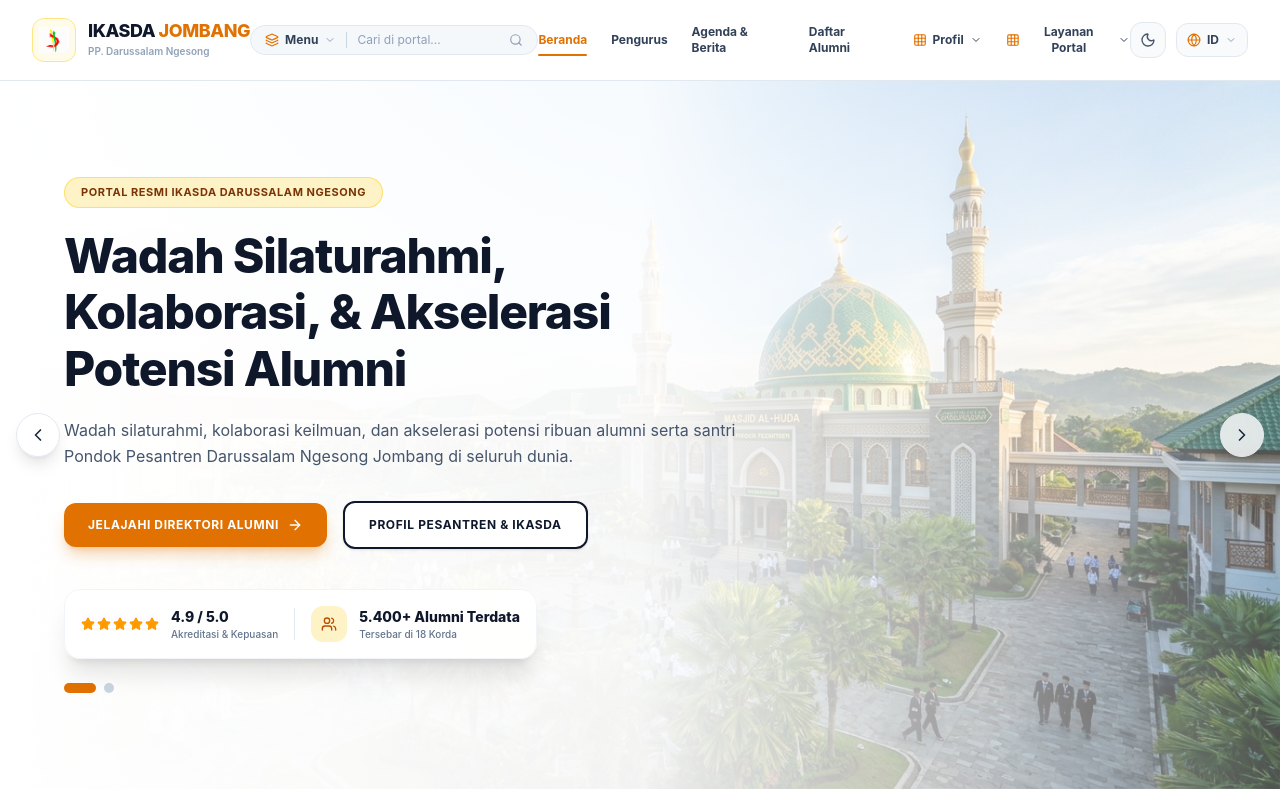
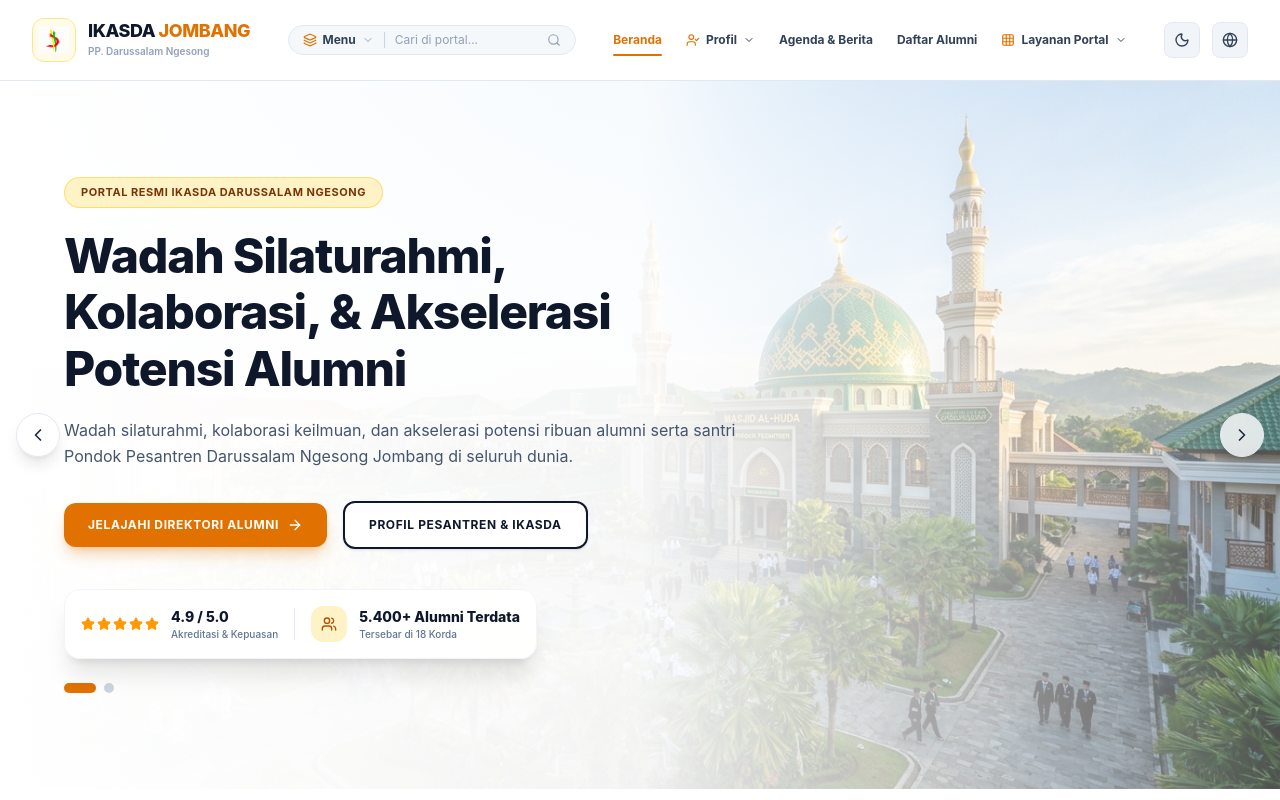
Before and after one commit to afifmashum61-oss/Ikasda, a Next.js app: page / in a window 1280 px wide. Shown: the top 800 px of the page. Built offline with nearby package versions, Linux system fonts and the light colour scheme.

Commit message:
Update Navbar.tsx

```diff
--- a/components/layout/Navbar.tsx
+++ b/components/layout/Navbar.tsx
@@ -23,7 +23,8 @@ import {
   HeartHandshake,
   HelpCircle,
   Sparkles,
-  Grid
+  Grid,
+  UserCheck
 } from "lucide-react";
 
 export default function Navbar() {
@@ -73,15 +74,7 @@ export default function Navbar() {
     }
   };
 
-  const navLinks = [
-    { name: lang === "ID" ? "Beranda" : "Home", href: "/" },
-    // { name: lang === "ID" ? "Profil" : "Profile", href: "/profile" },
-    { name: lang === "ID" ? "Pengurus" : "Management", href: "/pengurus" },
-    { name: lang === "ID" ? "Agenda & Berita" : "News & Events", href: "/agenda" },
-    { name: lang === "ID" ? "Daftar Alumni" : "Directory", href: "/daftar-alumni" },
-  ];
-
-  const featureGridProfieItems = [
+  const featureGridProfileItems = [
     {
       title: lang === "ID" ? "Sejarah Pesantren" : "Pesantren History",
       desc: lang === "ID" ? "Sejarah, visi misi, dan struktur organisasi" : "History, vision & mission, and organizational structure",
@@ -91,7 +84,7 @@ export default function Navbar() {
     },
     {
       title: lang === "ID" ? "Sejarah IKASDA" : "IKASDA History",
-      desc: lang === "ID" ? "Sejarah, visi misi, dan struktur organisasi" : "History, vision & mission, and organizational structure",
+      desc: lang === "ID" ? "Sejarah, visi misi, dan perjalanan IKASDA" : "History, vision & mission, and IKASDA journey",
       icon: Building2,
       href: "/profile/sejarah-ikasda",
     },
@@ -157,6 +150,8 @@ export default function Navbar() {
     },
   ];
 
+  const isProfileActive = pathname.startsWith('/profile');
+
   return (
     <header className="sticky top-0 z-50 border-b border-slate-200 bg-white/95 backdrop-blur-md dark:border-zinc-800 dark:bg-zinc-900/95 transition-colors">
       <div className="container mx-auto flex h-20 items-center justify-between px-4 lg:px-8">
@@ -193,6 +188,7 @@ export default function Navbar() {
               onClick={() => {
                 setIsCategoryOpen(!isCategoryOpen);
                 setIsLayananOpen(false);
+                setIsProfileListOpen(false);
               }}
               className="flex items-center gap-1.5 border-r border-slate-300 pr-2.5 text-xs font-bold text-slate-700 hover:text-amber-600 dark:border-zinc-700 dark:text-zinc-200 dark:hover:text-amber-500 transition-colors"
             >
@@ -246,48 +242,49 @@ export default function Navbar() {
 
         {/* Main Navigation Links */}
         <nav className="hidden items-center gap-5 xl:gap-6 text-xs font-bold lg:flex">
-          {navLinks.map((link) => {
-            const isActive = pathname === link.href || (link.href !== '/' && pathname.startsWith(link.href));
-
-            return (
+          {/* 1. Beranda / Home */}
           <Link
-                key={link.href}
-                href={link.href}
+            href="/"
             className={`relative py-2 transition-colors duration-200 ${
-                  isActive
+              pathname === '/'
                 ? "text-amber-600 dark:text-amber-500"
                 : "text-slate-700 hover:text-amber-600 dark:text-zinc-300 dark:hover:text-amber-500"
             }`}
           >
-                {link.name}
+            {lang === "ID" ? "Beranda" : "Home"}
             <span
               className={`absolute bottom-0 left-0 h-[2px] w-full rounded-full bg-amber-600 dark:bg-amber-500 transition-all duration-300 ease-in-out ${
-                    isActive ? "scale-x-100 opacity-100" : "scale-x-0 opacity-0"
+                pathname === '/' ? "scale-x-100 opacity-100" : "scale-x-0 opacity-0"
               }`}
             />
           </Link>
-            );
-          })}
 
+          {/* 2. Profil (Dropdown Memanjang Mega-Menu) */}
           <div className="relative" ref={profileRef}>
             <button
               type="button"
               onClick={() => {
                 setIsProfileListOpen(!isProfileListOpen);
                 setIsLayananOpen(false);
+                setIsCategoryOpen(false);
               }}
-              className={`flex items-center gap-1.5 py-2 transition-colors duration-200 ${
-                isProfileListOpen
+              className={`relative flex items-center gap-1.5 py-2 transition-colors duration-200 ${
+                isProfileListOpen || isProfileActive
                   ? "text-amber-600 dark:text-amber-500"
                   : "text-slate-700 hover:text-amber-600 dark:text-zinc-300 dark:hover:text-amber-500"
               }`}
             >
-              <Grid className="h-3.5 w-3.5 text-amber-600 dark:text-amber-500" />
+              <UserCheck className="h-3.5 w-3.5 text-amber-600 dark:text-amber-500" />
               <span>{lang === "ID" ? "Profil" : "Profile"}</span>
               <ChevronDown className={`h-3 w-3 transition-transform duration-300 ${isProfileListOpen ? "rotate-180" : ""}`} />
+              <span
+                className={`absolute bottom-0 left-0 h-[2px] w-full rounded-full bg-amber-600 dark:bg-amber-500 transition-all duration-300 ease-in-out ${
+                  isProfileActive ? "scale-x-100 opacity-100" : "scale-x-0 opacity-0"
+                }`}
+              />
             </button>
 
-            {/* Profile Dropdown */}
+            {/* Profile Mega-Menu Dropdown */}
             <AnimatePresence>
               {isProfileListOpen && (
                 <motion.div
@@ -295,10 +292,20 @@ export default function Navbar() {
                   animate={{ opacity: 1, y: 0, scale: 1 }}
                   exit={{ opacity: 0, y: 8, scale: 0.98 }}
                   transition={{ duration: 0.2, ease: "easeOut" }}
-                  className="absolute right-0 top-full mt-3 w-56 rounded-3xl border border-slate-200 bg-white/95 p-5 shadow-2xl dark:border-zinc-800 dark:bg-zinc-900/95 backdrop-blur-xl z-50"
+                  className="absolute left-1/2 -translate-x-1/2 xl:-left-20 xl:translate-x-0 top-full mt-3 w-[480px] sm:w-[520px] rounded-3xl border border-slate-200/80 bg-white/95 p-5 shadow-2xl dark:border-zinc-800 dark:bg-zinc-900/95 backdrop-blur-xl z-50"
                 >
-                  <div className="grid grid-cols-1 gap-2.5">
-                    {featureGridProfieItems.map((item, idx) => {
+                  <div className="flex items-center justify-between border-b border-slate-100 pb-3 mb-3 dark:border-zinc-800">
+                    <span className="text-[11px] font-extrabold uppercase tracking-wider text-amber-600 dark:text-amber-500 flex items-center gap-1.5">
+                      <Sparkles className="h-3.5 w-3.5" />
+                      {lang === "ID" ? "Tentang & Struktur Organisasi" : "About & Organizational Structure"}
+                    </span>
+                    <span className="text-[10px] text-slate-400 dark:text-zinc-500">
+                      IKASDA Profile
+                    </span>
+                  </div>
+
+                  <div className="grid grid-cols-2 gap-2.5">
+                    {featureGridProfileItems.map((item, idx) => {
                       const Icon = item.icon;
                       return (
                         <Link
@@ -333,26 +340,67 @@ export default function Navbar() {
               )}
             </AnimatePresence>
           </div>
-          {/* ACCORDION MEGA MENU DROPDOWN (Rapi & Tidak Bertumpuk) */}
+
+          {/* 3. Agenda & Berita */}
+          <Link
+            href="/agenda"
+            className={`relative py-2 transition-colors duration-200 ${
+              pathname.startsWith('/agenda')
+                ? "text-amber-600 dark:text-amber-500"
+                : "text-slate-700 hover:text-amber-600 dark:text-zinc-300 dark:hover:text-amber-500"
+            }`}
+          >
+            {lang === "ID" ? "Agenda & Berita" : "News & Events"}
+            <span
+              className={`absolute bottom-0 left-0 h-[2px] w-full rounded-full bg-amber-600 dark:bg-amber-500 transition-all duration-300 ease-in-out ${
+                pathname.startsWith('/agenda') ? "scale-x-100 opacity-100" : "scale-x-0 opacity-0"
+              }`}
+            />
+          </Link>
+
+          {/* 4. Daftar Alumni */}
+          <Link
+            href="/daftar-alumni"
+            className={`relative py-2 transition-colors duration-200 ${
+              pathname.startsWith('/daftar-alumni')
+                ? "text-amber-600 dark:text-amber-500"
+                : "text-slate-700 hover:text-amber-600 dark:text-zinc-300 dark:hover:text-amber-500"
+            }`}
+          >
+            {lang === "ID" ? "Daftar Alumni" : "Directory"}
+            <span
+              className={`absolute bottom-0 left-0 h-[2px] w-full rounded-full bg-amber-600 dark:bg-amber-500 transition-all duration-300 ease-in-out ${
+                pathname.startsWith('/daftar-alumni') ? "scale-x-100 opacity-100" : "scale-x-0 opacity-0"
+              }`}
+            />
+          </Link>
+
+          {/* 5. Layanan Portal (Mega-Menu Dropdown)} */}
           <div className="relative" ref={layananRef}>
             <button
               type="button"
               onClick={() => {
                 setIsLayananOpen(!isLayananOpen);
+                setIsProfileListOpen(false);
                 setIsCategoryOpen(false);
               }}
-              className={`flex items-center gap-1.5 py-2 transition-colors duration-200 ${
+              className={`relative flex items-center gap-1.5 py-2 transition-colors duration-200 ${
                 isLayananOpen
                   ? "text-amber-600 dark:text-amber-500"
                   : "text-slate-700 hover:text-amber-600 dark:text-zinc-300 dark:hover:text-amber-500"
               }`}
             >
               <Grid className="h-3.5 w-3.5 text-amber-600 dark:text-amber-500" />
-              <span>{lang === "ID" ? "Layanan Portal" : "Services"}</span>
+              <span>{lang === "ID" ? "Layanan Portal" : "Portal Services"}</span>
               <ChevronDown className={`h-3 w-3 transition-transform duration-300 ${isLayananOpen ? "rotate-180" : ""}`} />
+              <span
+                className={`absolute bottom-0 left-0 h-[2px] w-full rounded-full bg-amber-600 dark:bg-amber-500 transition-all duration-300 ease-in-out ${
+                  isLayananOpen ? "scale-x-100 opacity-100" : "scale-x-0 opacity-0"
+                }`}
+              />
             </button>
 
-            {/* Mega Menu Popup Container */}
+            {/* Layanan Mega-Menu Dropdown */}
             <AnimatePresence>
               {isLayananOpen && (
                 <motion.div
@@ -360,15 +408,15 @@ export default function Navbar() {
                   animate={{ opacity: 1, y: 0, scale: 1 }}
                   exit={{ opacity: 0, y: 8, scale: 0.98 }}
                   transition={{ duration: 0.2, ease: "easeOut" }}
-                  className="absolute right-0 xl:-right-20 top-full mt-3 w-[480px] sm:w-[520px] rounded-3xl border border-slate-200/80 bg-white/95 p-5 shadow-2xl dark:border-zinc-800 dark:bg-zinc-900/95 backdrop-blur-xl z-50"
+                  className="absolute left-1/2 -translate-x-1/2 xl:-left-20 xl:translate-x-0 top-full mt-3 w-[480px] sm:w-[520px] rounded-3xl border border-slate-200/80 bg-white/95 p-5 shadow-2xl dark:border-zinc-800 dark:bg-zinc-900/95 backdrop-blur-xl z-50"
                 >
                   <div className="flex items-center justify-between border-b border-slate-100 pb-3 mb-3 dark:border-zinc-800">
                     <span className="text-[11px] font-extrabold uppercase tracking-wider text-amber-600 dark:text-amber-500 flex items-center gap-1.5">
                       <Sparkles className="h-3.5 w-3.5" />
-                      {lang === "ID" ? "Fitur & Fasilitas Portal" : "Portal Features & Services"}
+                      {lang === "ID" ? "Fitur & Layanan Portal" : "Portal Features & Services"}
                     </span>
                     <span className="text-[10px] text-slate-400 dark:text-zinc-500">
-                      IKASDA Hub
+                      IKASDA Portal
                     </span>
                   </div>
 
@@ -410,122 +458,133 @@ export default function Navbar() {
           </div>
         </nav>
 
-        {/* Controls: Theme + Language Controls */}
-        <div className="flex items-center gap-2.5">
-
-          {/* Light / Dark Mode Toggle */}
-          {mounted && (
+        {/* Right Side Controls */}
+        <div className="flex items-center gap-3">
+          {/* Theme Toggle */}
           <button
-              type="button"
             onClick={() => setTheme(theme === "dark" ? "light" : "dark")}
+            className="flex h-9 w-9 items-center justify-center rounded-lg border border-slate-200 bg-slate-100 text-slate-700 hover:bg-slate-200 dark:border-zinc-800 dark:bg-zinc-800 dark:text-zinc-300 dark:hover:bg-zinc-700 transition-colors"
             aria-label="Toggle Theme"
-              className="flex h-9 w-9 items-center justify-center rounded-xl border border-slate-200 bg-slate-50 text-slate-700 transition-all hover:border-amber-500 hover:text-amber-600 dark:border-zinc-800 dark:bg-zinc-800 dark:text-zinc-300 dark:hover:border-amber-500 dark:hover:text-amber-400"
           >
-              {theme === "dark" ? (
-                <Sun className="h-4 w-4 text-amber-400" />
-              ) : (
-                <Moon className="h-4 w-4 text-slate-600" />
-              )}
-            </button>
-          )}
-
-          {/* Language Switcher */}
-          <div className="relative">
-            <button
-              type="button"
-              onClick={() => setIsLangOpen(!isLangOpen)}
-              className="flex items-center gap-1.5 rounded-xl border border-slate-200 bg-slate-50 px-2.5 py-2 text-xs font-bold text-slate-700 transition-all hover:border-amber-500 dark:border-zinc-800 dark:bg-zinc-800 dark:text-zinc-300"
-            >
-              <Globe className="h-3.5 w-3.5 text-amber-600 dark:text-amber-500" />
-              <span>{lang}</span>
-              <ChevronDown className="h-3 w-3 text-slate-400" />
+            {theme === "dark" ? <Sun className="h-4 w-4" /> : <Moon className="h-4 w-4" />}
           </button>
 
+          {/* Language Toggle */}
+          <div className="relative" ref={categoryRef}>
+            <button
+              onClick={() => setIsLangOpen(!isLangOpen)}
+              className="flex h-9 w-9 items-center justify-center rounded-lg border border-slate-200 bg-slate-100 text-slate-700 hover:bg-slate-200 dark:border-zinc-800 dark:bg-zinc-800 dark:text-zinc-300 dark:hover:bg-zinc-700 transition-colors"
+              aria-label="Toggle Language"
+            >
+              <Globe className="h-4 w-4" />
+            </button>
+
+            {/* Language Dropdown */}
+            <AnimatePresence>
               {isLangOpen && (
-              <div className="absolute right-0 mt-2 w-28 rounded-2xl border border-slate-200 bg-white p-1.5 shadow-xl dark:border-zinc-800 dark:bg-zinc-900 z-50">
+                <motion.div
+                  initial={{ opacity: 0, y: 8 }}
+                  animate={{ opacity: 1, y: 0 }}
+                  exit={{ opacity: 0, y: 8 }}
+                  className="absolute right-0 mt-2 w-24 rounded-xl border border-slate-200 bg-white shadow-lg dark:border-zinc-800 dark:bg-zinc-900 z-50"
+                >
                   <button
                     onClick={() => { setLang("ID"); setIsLangOpen(false); }}
-                  className={`flex w-full items-center justify-between rounded-xl px-3 py-1.5 text-xs font-bold transition-all ${
-                    lang === "ID" ? "bg-amber-50 text-amber-800 dark:bg-amber-950/80 dark:text-amber-400" : "text-slate-600 hover:bg-slate-100 dark:text-zinc-400 dark:hover:bg-zinc-800"
-                  }`}
+                    className={`w-full px-4 py-2 text-sm text-left ${lang === "ID" ? "bg-amber-50 text-amber-600 dark:bg-amber-950/30 dark:text-amber-400" : "text-slate-700 hover:bg-slate-100 dark:text-zinc-300 dark:hover:bg-zinc-800"} transition-colors`}
                   >
-                  <span>Bahasa</span>
-                  <span className="text-[10px] font-extrabold uppercase">ID</span>
+                    Indonesia
                   </button>
                   <button
                     onClick={() => { setLang("EN"); setIsLangOpen(false); }}
-                  className={`flex w-full items-center justify-between rounded-xl px-3 py-1.5 text-xs font-bold transition-all ${
-                    lang === "EN" ? "bg-amber-50 text-amber-800 dark:bg-amber-950/80 dark:text-amber-400" : "text-slate-600 hover:bg-slate-100 dark:text-zinc-400 dark:hover:bg-zinc-800"
-                  }`}
+                    className={`w-full px-4 py-2 text-sm text-left ${lang === "EN" ? "bg-amber-50 text-amber-600 dark:bg-amber-950/30 dark:text-amber-400" : "text-slate-700 hover:bg-slate-100 dark:text-zinc-300 dark:hover:bg-zinc-800"} transition-colors`}
                   >
-                  <span>English</span>
-                  <span className="text-[10px] font-extrabold uppercase">EN</span>
+                    English
                   </button>
-              </div>
+                </motion.div>
               )}
+            </AnimatePresence>
           </div>
 
           {/* Mobile Menu Toggle */}
           <button
-            type="button"
             onClick={() => setIsMobileMenuOpen(!isMobileMenuOpen)}
-            className="flex h-9 w-9 items-center justify-center rounded-xl border border-slate-200 text-slate-700 lg:hidden dark:border-zinc-800 dark:text-zinc-200"
+            className="flex h-9 w-9 items-center justify-center rounded-lg border border-slate-200 bg-slate-100 text-slate-700 hover:bg-slate-200 dark:border-zinc-800 dark:bg-zinc-800 dark:text-zinc-300 dark:hover:bg-zinc-700 transition-colors lg:hidden"
+            aria-label="Toggle Mobile Menu"
           >
-            {isMobileMenuOpen ? <X className="h-5 w-5" /> : <Menu className="h-5 w-5" />}
+            {isMobileMenuOpen ? <X className="h-4 w-4" /> : <Menu className="h-4 w-4" />}
           </button>
-
         </div>
       </div>
 
-      {/* Mobile Menu Area */}
+      {/* Mobile Menu */}
+      <AnimatePresence>
         {isMobileMenuOpen && (
-        <div className="border-b border-slate-200 bg-white p-4 lg:hidden dark:border-zinc-800 dark:bg-zinc-900">
-          <form onSubmit={handleSearch} className="mb-4 flex items-center rounded-xl border border-slate-200 bg-slate-50 px-3 py-2 dark:border-zinc-800 dark:bg-zinc-800">
-            <input
-              type="text"
-              value={searchQuery}
-              onChange={(e) => setSearchQuery(e.target.value)}
-              placeholder={lang === "ID" ? "Cari di portal..." : "Search portal..."}
-              className="w-full bg-transparent text-xs text-slate-800 dark:text-zinc-100 outline-none"
-            />
-            <button type="submit" className="text-slate-400">
-              <Search className="h-4 w-4" />
-            </button>
-          </form>
-
-          <nav className="flex flex-col gap-2 text-xs font-bold">
-            {navLinks.map((link) => (
+          <motion.div
+            initial={{ opacity: 0, y: -10 }}
+            animate={{ opacity: 1, y: 0 }}
+            exit={{ opacity: 0, y: -10 }}
+            className="lg:hidden border-t border-slate-200 dark:border-zinc-800 bg-white dark:bg-zinc-900"
+          >
+            <div className="flex flex-col gap-1 p-4">
               <Link
-                key={link.href}
-                href={link.href}
+                href="/"
                 onClick={() => setIsMobileMenuOpen(false)}
-                className="rounded-xl px-3 py-2.5 text-slate-700 hover:bg-amber-50 hover:text-amber-600 dark:text-zinc-200 dark:hover:bg-amber-950/40"
+                className={`py-2 px-3 rounded-lg transition-colors duration-200 ${
+                  pathname === '/'
+                    ? "bg-amber-50 text-amber-600 dark:bg-amber-950/30 dark:text-amber-400"
+                    : "text-slate-700 hover:bg-slate-100 dark:text-zinc-300 dark:hover:bg-zinc-800"
+                }`}
               >
-                {link.name}
+                {lang === "ID" ? "Beranda" : "Home"}
               </Link>
-            ))}
-
-            <div className="mt-2 border-t border-slate-100 pt-2 dark:border-zinc-800">
-              <div className="px-3 py-1 text-[10px] font-extrabold uppercase text-amber-600">
-                {lang === "ID" ? "Layanan Portal" : "Services"}
+              <Link
+                href="/profile"
+                onClick={() => setIsMobileMenuOpen(false)}
+                className={`py-2 px-3 rounded-lg transition-colors duration-200 ${
+                  pathname.startsWith('/profile')
+                    ? "bg-amber-50 text-amber-600 dark:bg-amber-950/30 dark:text-amber-400"
+                    : "text-slate-700 hover:bg-slate-100 dark:text-zinc-300 dark:hover:bg-zinc-800"
+                }`}
+              >
+                {lang === "ID" ? "Profil" : "Profile"}
+              </Link>
+              <Link
+                href="/agenda"
+                onClick={() => setIsMobileMenuOpen(false)}
+                className={`py-2 px-3 rounded-lg transition-colors duration-200 ${
+                  pathname.startsWith('/agenda')
+                    ? "bg-amber-50 text-amber-600 dark:bg-amber-950/30 dark:text-amber-400"
+                    : "text-slate-700 hover:bg-slate-100 dark:text-zinc-300 dark:hover:bg-zinc-800"
+                }`}
+              >
+                {lang === "ID" ? "Agenda & Berita" : "News & Events"}
+              </Link>
+              <Link
+                href="/daftar-alumni"
+                onClick={() => setIsMobileMenuOpen(false)}
+                className={`py-2 px-3 rounded-lg transition-colors duration-200 ${
+                  pathname.startsWith('/daftar-alumni')
+                    ? "bg-amber-50 text-amber-600 dark:bg-amber-950/30 dark:text-amber-400"
+                    : "text-slate-700 hover:bg-slate-100 dark:text-zinc-300 dark:hover:bg-zinc-800"
+                }`}
+              >
+                {lang === "ID" ? "Daftar Alumni" : "Directory"}
+              </Link>
+              <Link
+                href="/maintenance"
+                onClick={() => setIsMobileMenuOpen(false)}
+                className={`py-2 px-3 rounded-lg transition-colors duration-200 ${
+                  pathname.startsWith('/maintenance')
+                    ? "bg-amber-50 text-amber-600 dark:bg-amber-950/30 dark:text-amber-400"
+                    : "text-slate-700 hover:bg-slate-100 dark:text-zinc-300 dark:hover:bg-zinc-800"
+                }`}
+              >
+                {lang === "ID" ? "Layanan Portal" : "Portal Services"}
+              </Link>
             </div>
-              <div className="grid grid-cols-1 gap-1 mt-1">
-                {featureGridItems.map((item, idx) => (
-                  <Link
-                    key={idx}
-                    href={item.href}
-                    onClick={() => setIsMobileMenuOpen(false)}
-                    className="flex items-center gap-2.5 rounded-xl px-3 py-2 text-slate-600 hover:bg-amber-50 hover:text-amber-600 dark:text-zinc-300 dark:hover:bg-amber-950/40"
-                  >
-                    <item.icon className="h-4 w-4 text-amber-600 shrink-0" />
-                    <span>{item.title}</span>
-                  </Link>
-                ))}
-              </div>
-            </div>
-          </nav>
-        </div>
+          </motion.div>
         )}
+      </AnimatePresence>
     </header>
   );
 }
```
Lines whose indentation alone changed are shown as unchanged.
